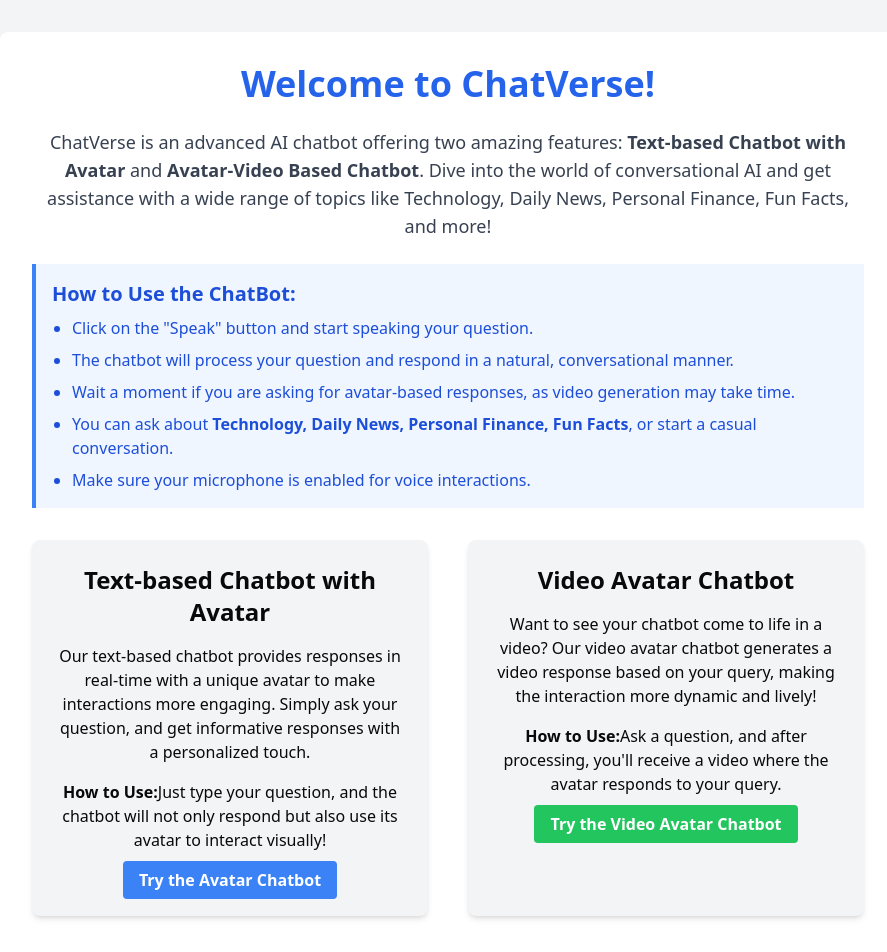
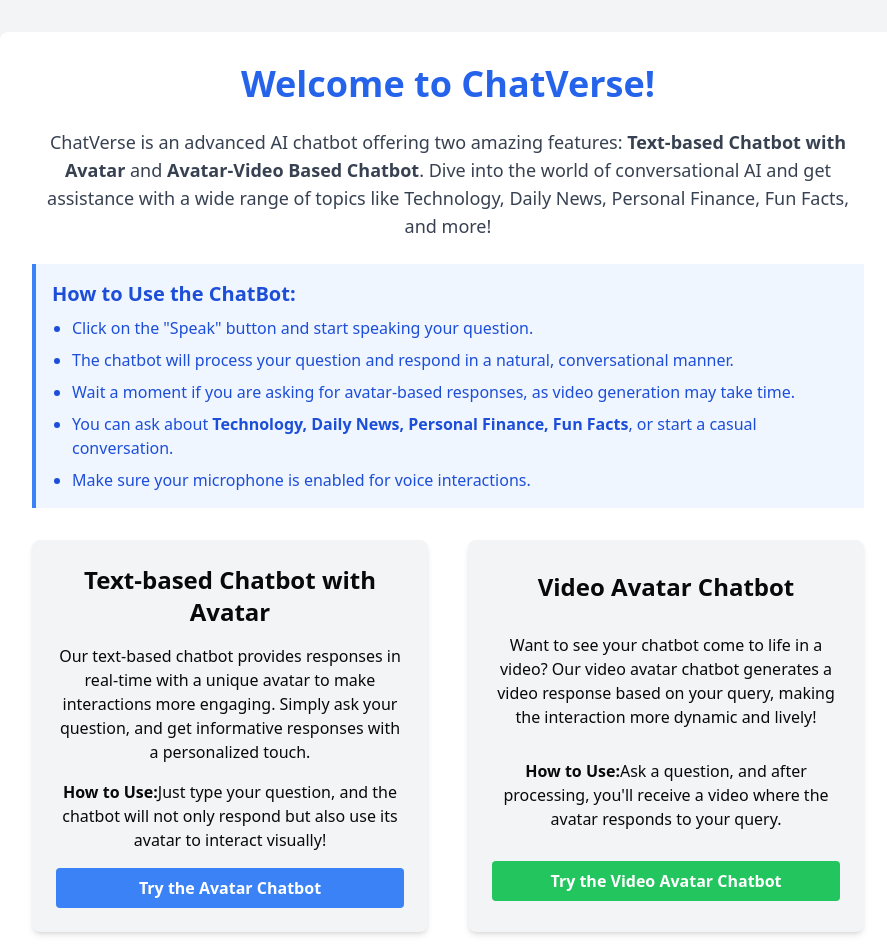
Before and after one commit to YUSRIN20/Chat-Bot_WebApp-Frontend, a React (Vite) app: page / in a window 1280 px wide. Shown: the top 952 px of the page, without its empty margins (192-1079 px from the left). Built offline with nearby package versions, Linux system fonts and the light colour scheme.

Commit message:
changes on ui design added for both cards

```diff
--- a/src/Components/WelcomePageComponent.tsx
+++ b/src/Components/WelcomePageComponent.tsx
@@ -24,7 +24,7 @@ const WelcomePageComponent: React.FC = () => {
 
                 <div className="flex flex-col md:flex-row justify-center gap-10 mb-8">
                     {/* Chatbot with Avatar */}
-                    <div className="bg-gray-100 p-6 rounded-lg shadow-md text-center w-full md:w-1/2">
+                    <div className="flex flex-col justify-around bg-gray-100 p-6 rounded-lg shadow-md text-center w-full md:w-1/2">
                         <h2 className="text-2xl font-semibold mb-4">Text-based Chatbot with Avatar</h2>
                         <p className="text-md mb-4">
                             Our text-based chatbot provides responses in real-time with a unique avatar to make interactions more engaging. Simply ask your question, and get informative responses with a personalized touch.
@@ -39,7 +39,7 @@ const WelcomePageComponent: React.FC = () => {
                     </div>
 
                     {/* Video Avatar Chatbot */}
-                    <div className="bg-gray-100 p-6 rounded-lg shadow-md text-center w-full md:w-1/2">
+                    <div className="flex flex-col justify-around bg-gray-100 p-6 rounded-lg shadow-md text-center w-full md:w-1/2">
                         <h2 className="text-2xl font-semibold mb-4">Video Avatar Chatbot</h2>
                         <p className="text-md mb-4">
                             Want to see your chatbot come to life in a video? Our video avatar chatbot generates a video response based on your query, making the interaction more dynamic and lively!
```
